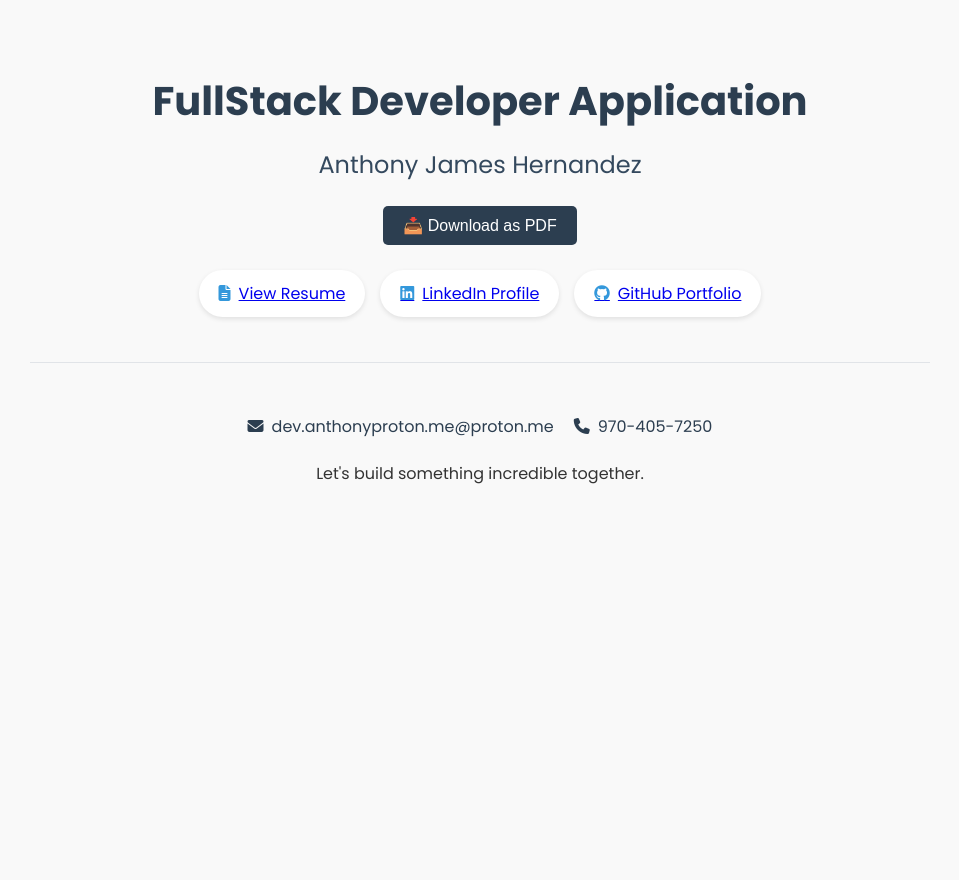
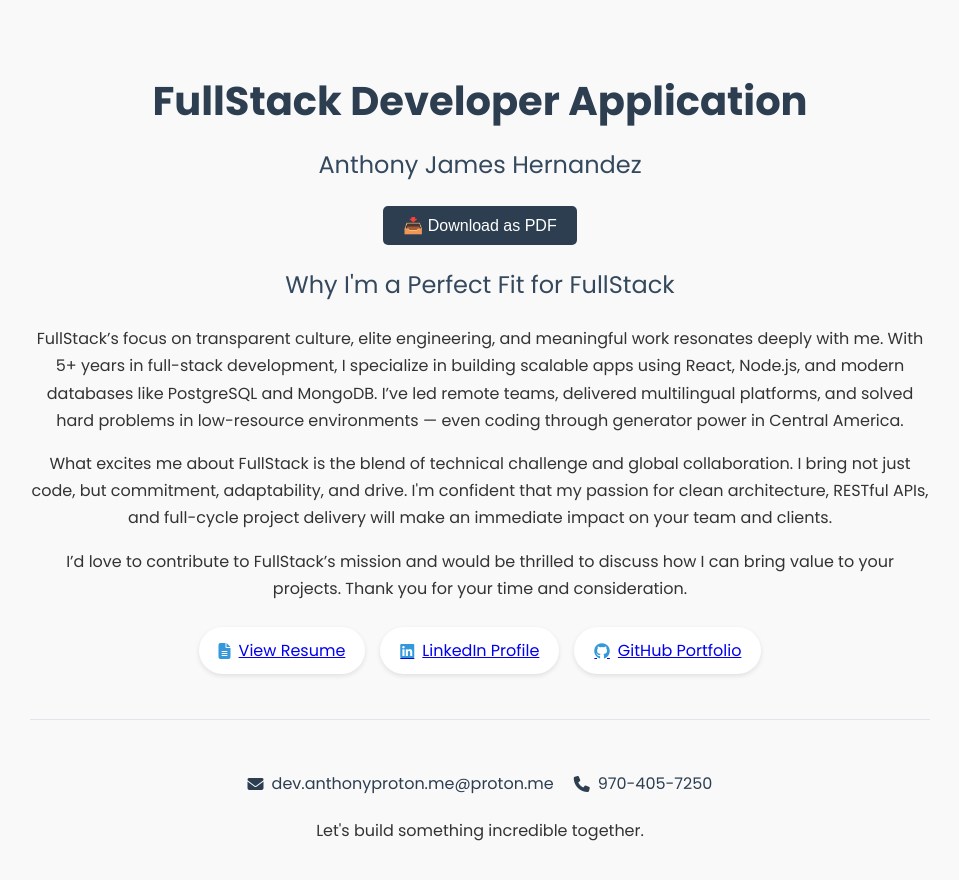
Before and after one commit to AnthonyHernandez5150/resume, a plain HTML site: page cover-letter.html in a window 1280 px wide. Shown: the whole page, without its empty margins (160-1119 px from the left). Before the commit the page ends 800 px from the top, so only its background shows below. Drawn offline with Linux system fonts and the light colour scheme.

Commit message:
Update cover-letter.html

```diff
--- a/cover-letter.html
+++ b/cover-letter.html
@@ -207,6 +207,25 @@
       <h1>FullStack Developer Application</h1>
       <h2>Anthony James Hernandez</h2>
       <button class="download-btn" onclick="downloadPDF()">📥 Download as PDF</button>
+      <section class="cover-letter">
+  <h2>Why I'm a Perfect Fit for FullStack</h2>
+  <p>
+    FullStack’s focus on transparent culture, elite engineering, and meaningful work resonates deeply with me.
+    With 5+ years in full-stack development, I specialize in building scalable apps using React, Node.js, and modern
+    databases like PostgreSQL and MongoDB. I’ve led remote teams, delivered multilingual platforms, and solved
+    hard problems in low-resource environments — even coding through generator power in Central America.
+  </p>
+  <p>
+    What excites me about FullStack is the blend of technical challenge and global collaboration. I bring not just code,
+    but commitment, adaptability, and drive. I'm confident that my passion for clean architecture, RESTful APIs,
+    and full-cycle project delivery will make an immediate impact on your team and clients.
+  </p>
+  <p>
+    I’d love to contribute to FullStack’s mission and would be thrilled to discuss how I can bring value to your projects.
+    Thank you for your time and consideration.
+  </p>
+</section>
+
       <div class="badges">
         <a href="https://anthonyhernandez5150.github.io/resume" class="badge" target="_blank">
           <i class="fas fa-file-alt"></i> View Resume
```
